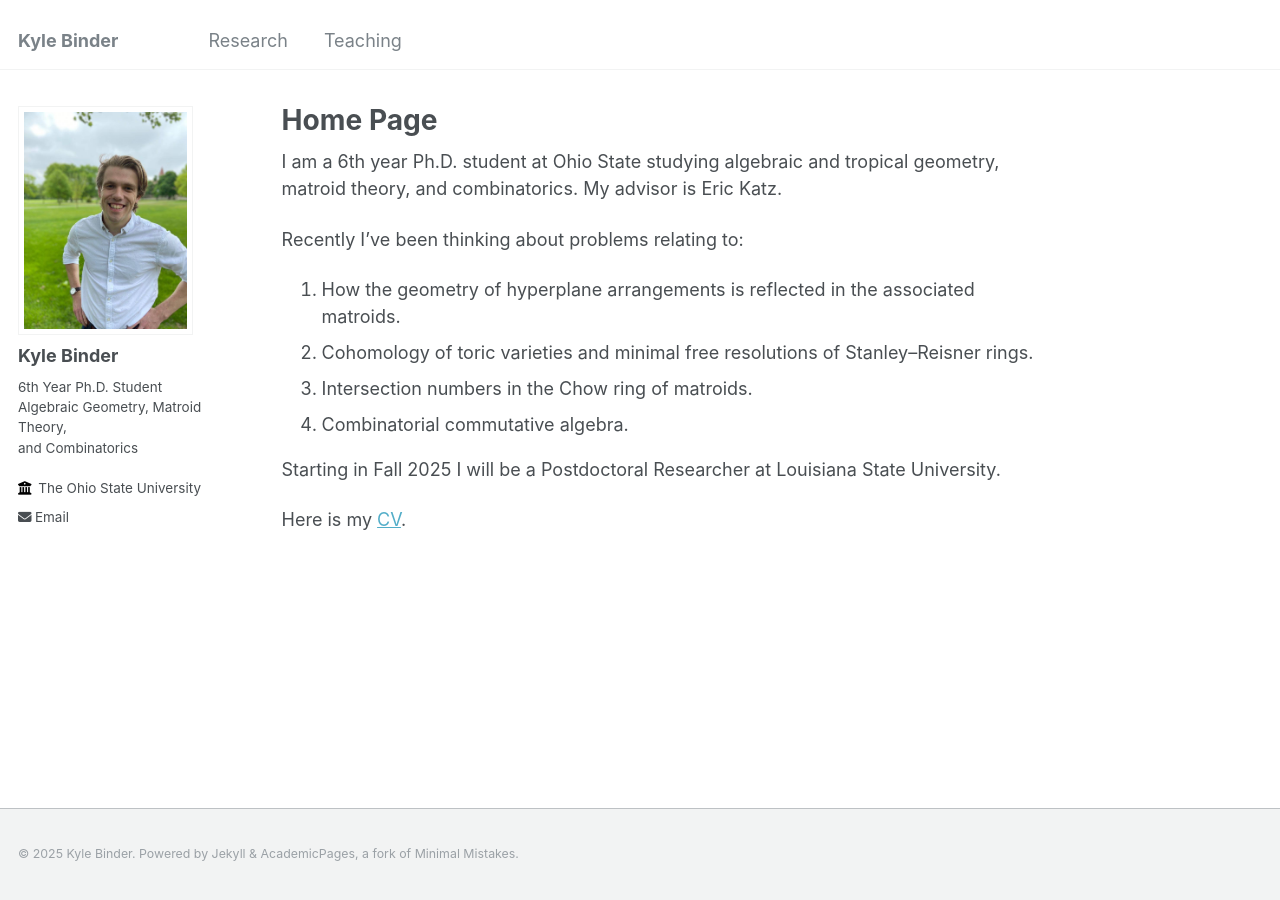
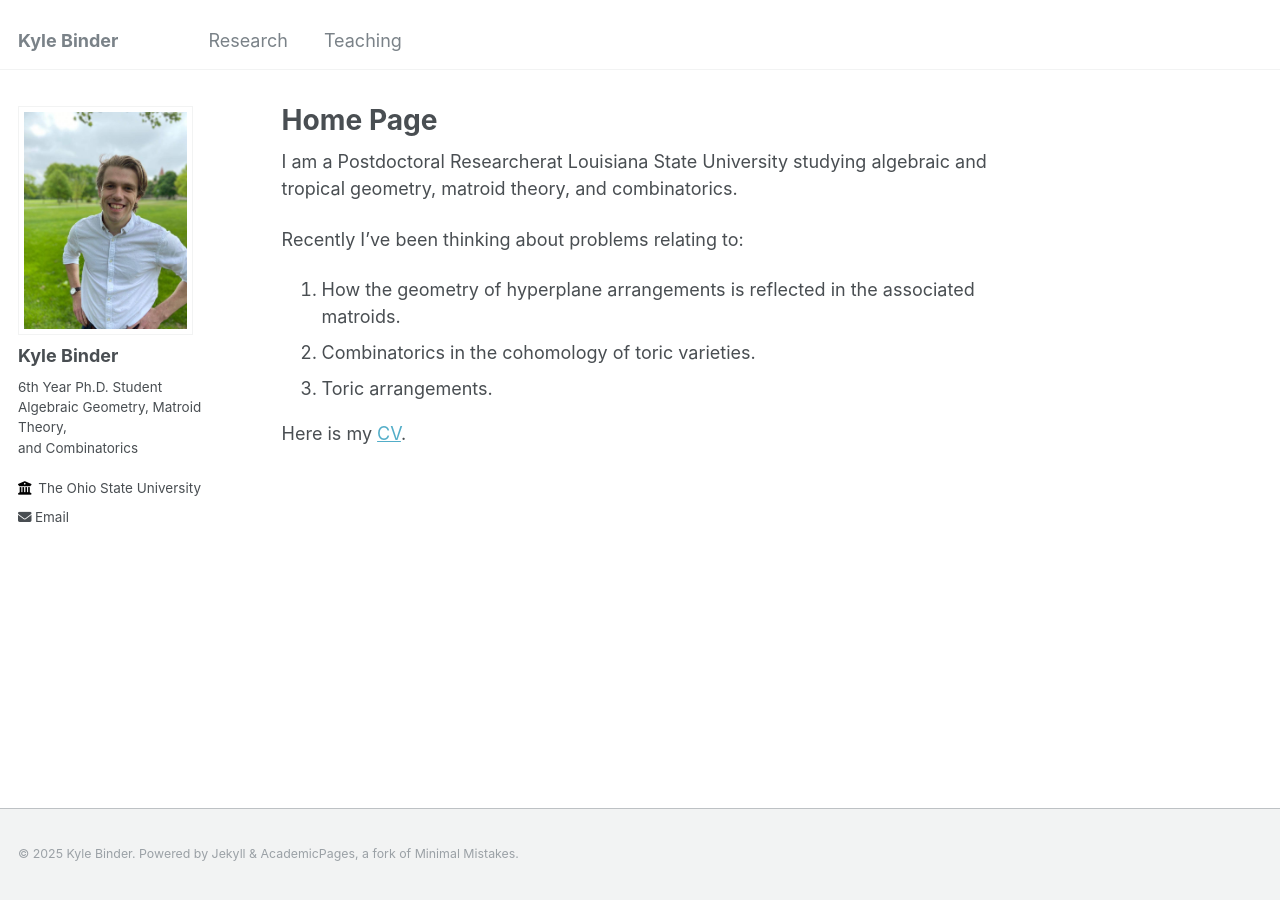
Before and after one commit to bindercommakyle/bindercommakyle.github.io, a Jekyll site: the page built from _pages/about.md, in a window 1280 px wide. Built offline with Jekyll 4.4.1, drawn with Linux system fonts in a browser that asks for light colours.

Commit message:
Update about.md

```diff
--- a/_pages/about.md
+++ b/_pages/about.md
@@ -7,14 +7,11 @@ redirect_from:
   - /about.html
 ---
 
-I am a 6th year Ph.D. student at Ohio State studying algebraic and tropical geometry, matroid theory, and combinatorics. My advisor is Eric Katz.
+I am a Postdoctoral Researcherat Louisiana State University studying algebraic and tropical geometry, matroid theory, and combinatorics.
 
 Recently I've been thinking about problems relating to:
 1. How the geometry of hyperplane arrangements is reflected in the associated matroids.
-2. Cohomology of toric varieties and minimal free resolutions of Stanley--Reisner rings.
-3. Intersection numbers in the Chow ring of matroids.
-4. Combinatorial commutative algebra.
-
-Starting in Fall 2025 I will be a Postdoctoral Researcher at Louisiana State University.
+2. Combinatorics in the cohomology of toric varieties.
+3. Toric arrangements.
 
 Here is my [CV](https://bindercommakyle.github.io/files/cv.pdf).
```
